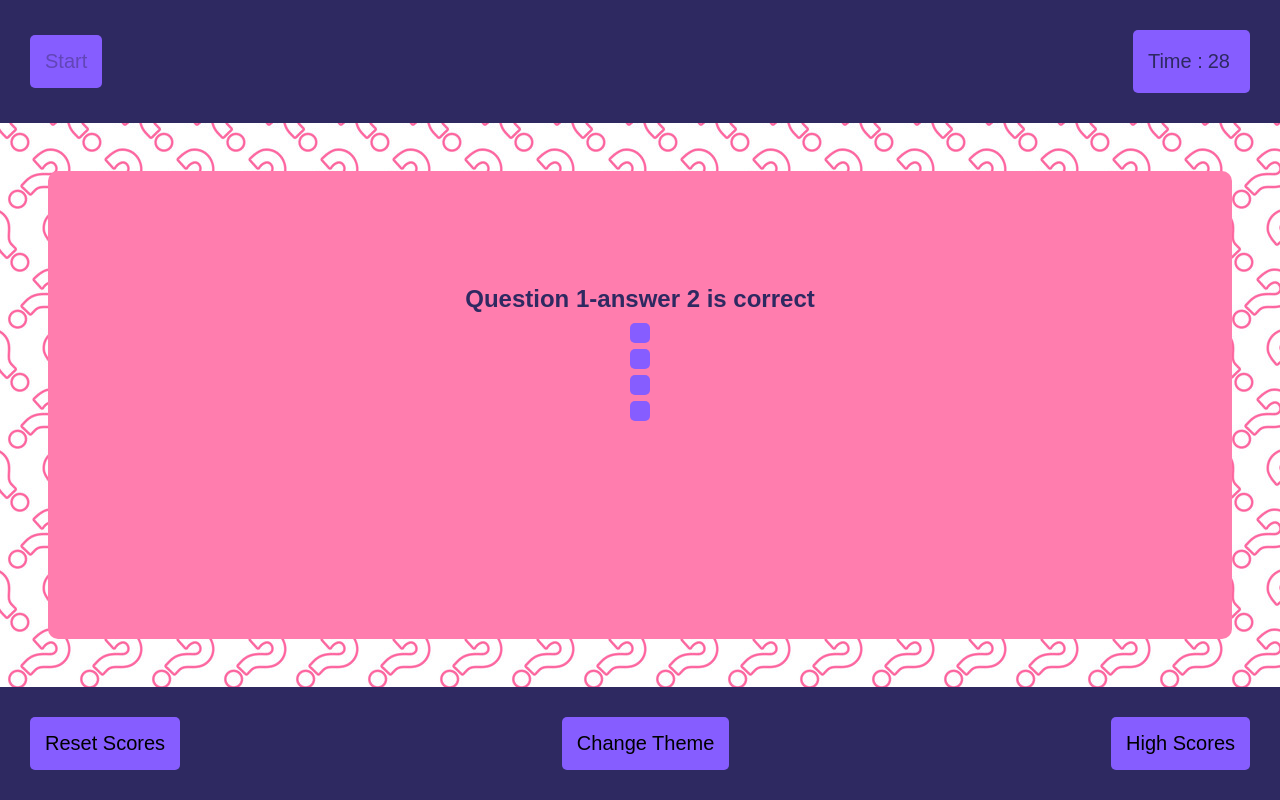
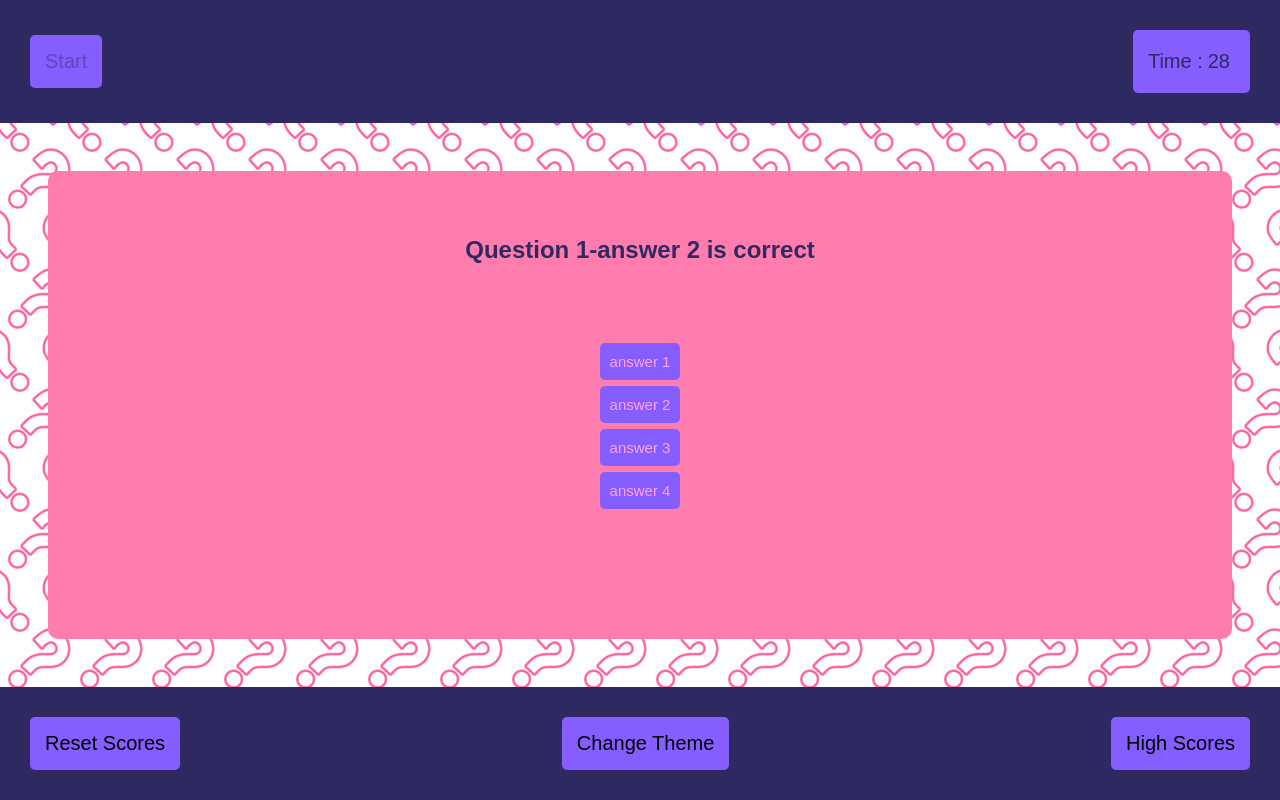
Before and after one commit to lailiel/04-Challenge--Quiz, a plain HTML site: page index.html in a window 1280 px wide. Both pictures are taken after a click on the button "Start". Drawn offline with Linux system fonts and the light colour scheme.

Commit message:
fixed quiz function/answer problems. only thing remaining is to log the score

```diff
--- a/Assets/script.js
+++ b/Assets/script.js
@@ -4,10 +4,10 @@ var quizEL = document.querySelector(".quiz-layout")
 var question = document.querySelector("#question")
 var answers = document.querySelector(".answers")
 
-var answer1 = document.querySelectorAll("#answer1")
-var answer2 = document.querySelectorAll("#answer2")
-var answer3 = document.querySelectorAll("#answer3")
-var answer4 = document.querySelectorAll("#answer4")
+var answer1 = document.querySelector("#answer1")
+var answer2 = document.querySelector("#answer2")
+var answer3 = document.querySelector("#answer3")
+var answer4 = document.querySelector("#answer4")
 var rightWrong = document.querySelector("#right-wrong")
 var submit = document.querySelector("#submit")
 var input = document.querySelector("#input")
@@ -52,7 +52,6 @@ function startGame() {
   start.disabled = true;
   introEl.setAttribute("style", "display:none;");
   quizEL.setAttribute("style", "display:flex;");
-  answers.setAttribute("style", "display:flex;")
   startTimer()
   poseQuestion()
 }
@@ -90,7 +89,6 @@ function startTimer() {
 }
 
 function poseQuestion() {
-
   answer1.value = questionArray[questionSelector].options[0]
   answer2.value = questionArray[questionSelector].options[1]
   answer3.value = questionArray[questionSelector].options[2]
@@ -102,7 +100,6 @@ function poseQuestion() {
   answer2.textContent = questionArray[questionSelector].options[1]
   answer3.textContent = questionArray[questionSelector].options[2]
   answer4.textContent = questionArray[questionSelector].options[3]
-
 }
 
 
@@ -121,7 +118,6 @@ function checkanswer(event) {
     correct()
     questionSelector++
     poseQuestion()
-    console.log("score")
 
   } else {
     incorrect()
--- a/Assets/style.css
+++ b/Assets/style.css
@@ -82,6 +82,7 @@ section {
 
 .quiz-layout {
     display: none;
+    justify-content: space-around;
 }
 
 #finalscore{
@@ -89,7 +90,7 @@ section {
 }
 
 .answers {
-    display: none;
+    display: flex;
     flex-direction: column;
 }
 
@@ -181,9 +182,8 @@ input {
     transition-timing-function: ease, ease;
     vertical-align: middle;
     width: 30%;
-    visibility: hidden;
 }
 
-#submit {
-    visibility: hidden;
+#input, #submit {
+    display: none;
 }
--- a/index.html
+++ b/index.html
@@ -33,9 +33,10 @@
             <button id="answer3"> </button>
             <button id="answer4"> </button>
         </div>
+        <p id="right-wrong"></p>
         <input type="text" id="input" placeholder="Enter Name" />
         <button id="submit">Submit</button>
-        <p id="right-wrong"></p>
+
     </section>
 
     <footer>
```
